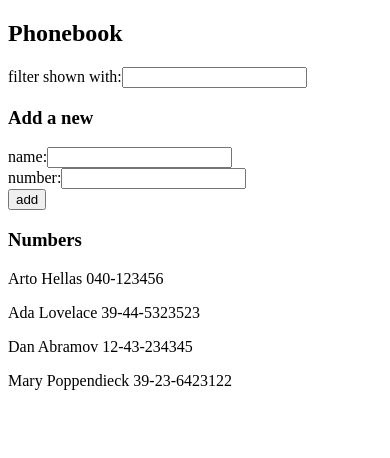
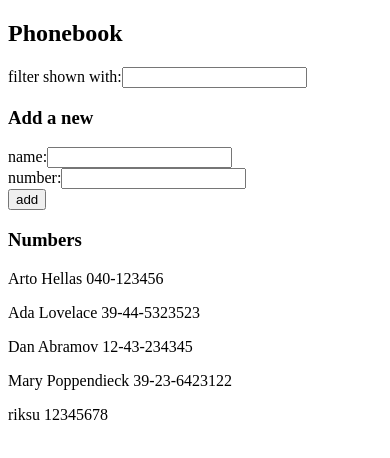
Before and after one commit to riikkayoki/FullStackOpen, a React (Create React App) app in the folder part_2/phonebook/: page / in a window 390 px wide. Shown: the top 458 px of the page. Built offline with nearby package versions, Linux system fonts and the light colour scheme; data requests are answered from the project's data file.

Commit message:
until phonebook 2.16

```diff
--- a/part_2/phonebook/db.json
+++ b/part_2/phonebook/db.json
@@ -1,5 +1,5 @@
 {
-    "persons":[
+  "persons": [
     {
       "name": "Arto Hellas",
       "number": "040-123456",
@@ -19,6 +19,11 @@
       "name": "Mary Poppendieck",
       "number": "39-23-6423122",
       "id": 4
+    },
+    {
+      "name": "riksu",
+      "number": "12345678",
+      "id": 5
     }
   ]
 }
--- a/part_2/phonebook/package.json
+++ b/part_2/phonebook/package.json
@@ -6,9 +6,11 @@
     "@testing-library/jest-dom": "^5.16.5",
     "@testing-library/react": "^13.4.0",
     "@testing-library/user-event": "^13.5.0",
+    "axios": "^0.27.2",
+    "axos": "^0.0.1",
     "react": "^18.2.0",
     "react-dom": "^18.2.0",
-    "react-scripts": "5.0.1",
+    "react-scripts": "^2.1.3",
     "web-vitals": "^2.1.4"
   },
   "scripts": {
--- a/part_2/phonebook/src/App.js
+++ b/part_2/phonebook/src/App.js
@@ -1,18 +1,25 @@
-import { useState } from 'react'
+import React, { useState, useEffect } from 'react'
 import Filter from './components/Filter'
 import PersonForm from './components/PersonForm'
 import Persons from './components/Persons'
+import personService from './services/personService'
+
 
 const App = () => {
-  const [persons, setPersons] = useState([
-    { name: 'Arto Hellas', number: '040-123456' },
-    { name: 'Ada Lovelace', number: '39-44-5323523' },
-    { name: 'Dan Abramov', number: '12-43-234345' },
-    { name: 'Mary Poppendieck', number: '39-23-6423122' }
-  ])
+
+  const [persons, setPersons] = useState([])
   const [newName, setNewName] = useState('')
   const [newNumber, setNewNumber] = useState('')
   const [newFilter, setNewFilter] = useState('')
+
+
+  useEffect(() => {
+    personService
+      .getAll()
+      .then(response => {
+        setPersons(response)
+      })
+  }, [])
 
   const addName = (event) => {
     event.preventDefault()
@@ -21,13 +28,17 @@ const App = () => {
       number: newNumber
     }
 
-    if (persons.some(person => person.name.includes(newName))) {
+    if (persons.some(person => person.name.toLowerCase().includes(newName.toLowerCase()))) {
         alert(`${newName} is already added to phonebook`)
       }
     else {
-      setPersons(persons.concat(personObject))
-      setNewName('')
-      setNewNumber('')
+      personService
+      .create(personObject)
+      .then(response => {
+        setPersons(persons.concat(response))
+        setNewName('')
+        setNewNumber('')
+      })
     }
     return
   }
--- a/part_2/phonebook/src/components/Filter.js
+++ b/part_2/phonebook/src/components/Filter.js
@@ -1,4 +1,4 @@
-
+import React from 'react'
 const Filter = ({newFilter, handleFilterChange}) => {
     return (
     <div>filter shown with:
--- a/part_2/phonebook/src/components/PersonForm.js
+++ b/part_2/phonebook/src/components/PersonForm.js
@@ -1,3 +1,5 @@
+import React from 'react'
+
 const PersonForm = ({addName, newName, handleNameChange, newNumber, handleNumberChange}) => {
     return (
     <form onSubmit={addName}>
--- a/part_2/phonebook/src/components/Persons.js
+++ b/part_2/phonebook/src/components/Persons.js
@@ -1,3 +1,5 @@
+import React from 'react';
+
 const Persons = ({personsToShow}) => {
     return (
     <div>
--- /dev/null
+++ b/part_2/phonebook/src/services/personService.js
@@ -0,0 +1,15 @@
+import axios from 'axios'
+const baseUrl = 'http://localhost:3001/persons'
+
+const getAll = async () => {
+    const request = axios.get(baseUrl)
+    const response = await request
+    return response.data
+}
+
+const create = async newObject => {
+    const request = axios.post(baseUrl, newObject)
+    return request.then(response => response.data)
+}
+
+export default { getAll, create }
```
Also changed, not shown: 2 other files (tests, documents, lock files or other folders). Lines whose indentation alone changed are shown as unchanged.
